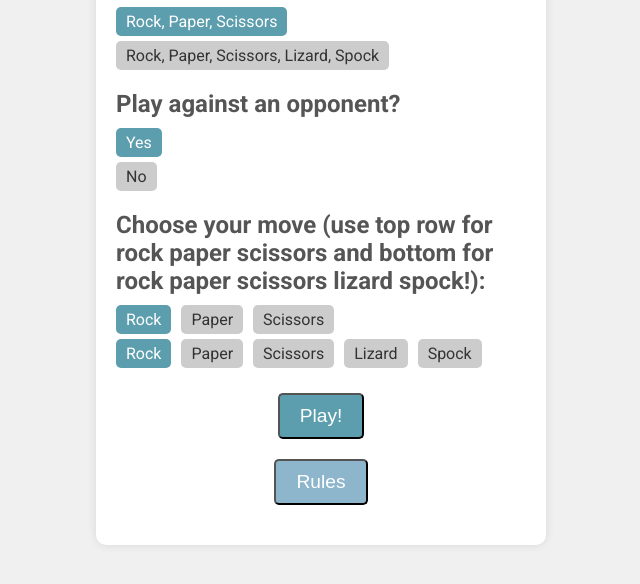
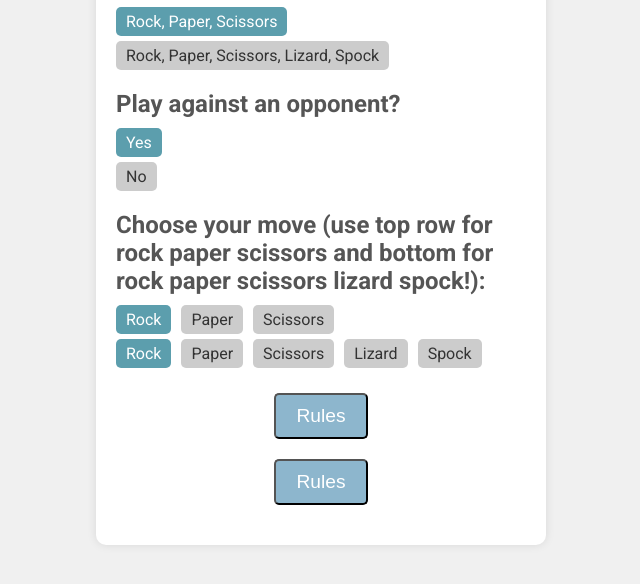
Before and after one commit to comp426-2023-spring/e02-handonna, a website: page public/index.html in a window 1280 px wide. Shown: the part 182-766 px from the top of the page, without its empty margins (319-959 px from the left). Drawn offline with Linux system fonts and the light colour scheme.

Commit message:
Update index.html

```diff
--- a/public/index.html
+++ b/public/index.html
@@ -75,9 +75,10 @@
                     </div>
                 </div>
             </section>
-<button id="play-button">Play!</button>
-<button id="rules-button" type="">Rules</button>
-<section id="rules"class="section" type="">
+<button type="button" id="rules-button">Rules</button>
+<button id="rules-button" type="button">Rules</button>
+<section id="rules" class="section">
+
     <h2>Rules:</h2>
     <ul>
         Rules for Rock, Paper, Scissors:
```
